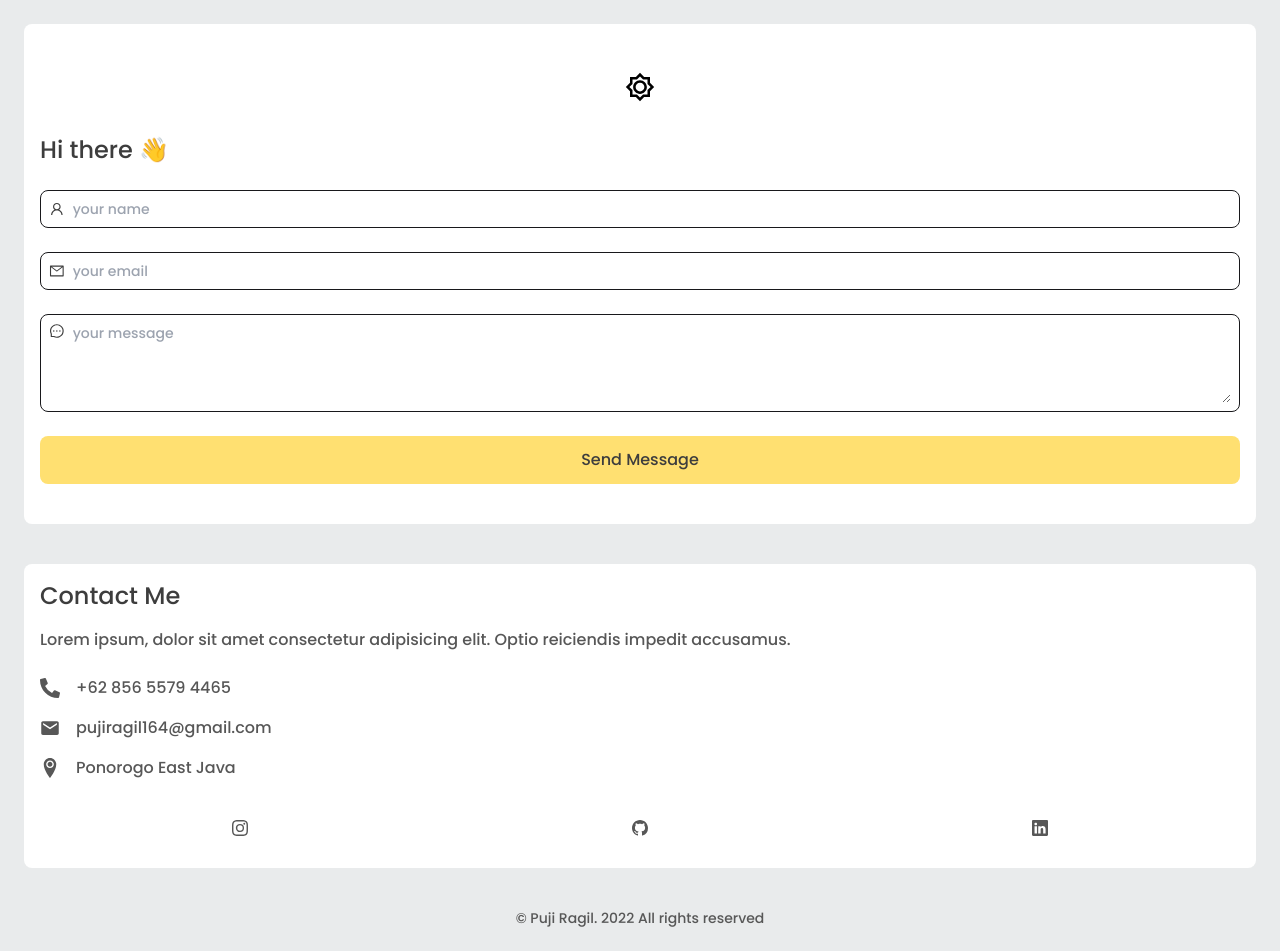
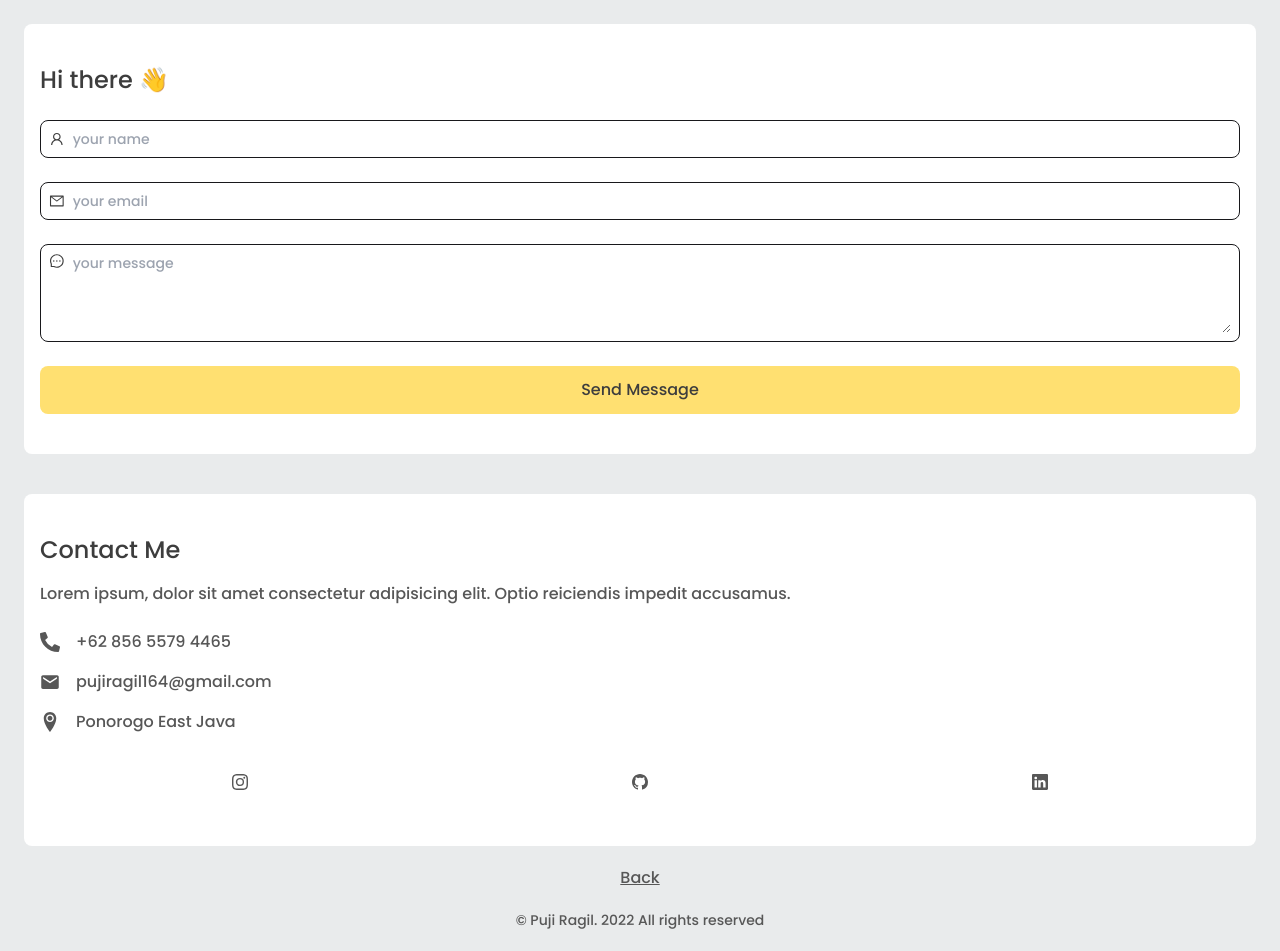
Before and after one commit to pujiragil/Portfolio, a React (Vite) app: page /contact in a window 1280 px wide. Shown: the top 951 px of the page. Built offline with nearby package versions, Linux system fonts and the light colour scheme.

Commit message:
remove button dark theme from contact page

```diff
--- a/src/components/Contact.jsx
+++ b/src/components/Contact.jsx
@@ -1,17 +1,19 @@
 import Form from './contact/form'
+import Footer from './Footer'
+import { Link } from 'react-router-dom'
 import { Contact, Logo, Title } from './contact/information'
-import Footer from './Footer'
 
 const ContactComponent = () => {
   return (
     <div className="bg-light dark:bg-dark">
       <div className="container mx-auto p-6 font-poppins min-h-screen">
         <Form />
-        <div className="flex flex-col bg-white dark:bg-button2 rounded-lg p-4 gap-y-6 mb-10">
+        <div className="flex flex-col bg-white dark:bg-button2 rounded-lg px-4 py-10 gap-y-6 mb-5">
           <Title />
           <Contact />
           <Logo />
         </div>
+        <Link to="/" className="text-center text-subtitle underline mb-5 block">Back</Link>
         <Footer />
       </div>
     </div>
--- a/src/components/contact/form.jsx
+++ b/src/components/contact/form.jsx
@@ -1,28 +1,8 @@
-import { useState, useEffect } from 'react'
 import { AiOutlineMail, AiOutlineUser, AiOutlineMessage } from 'react-icons/ai'
-import { Dark } from '../fragments/dark'
 
 const Form = () => {
-  const [dark, setDark] = useState(false)
-
-  useEffect(() => {
-    const root = document.getElementById("root")
-    if(dark) {
-      root.classList.add("dark")
-    } else {
-      root.classList.remove("dark")
-    }
-  }, [dark])
-
-  const toggle = () => {
-    setDark(!dark)
-  }
-
   return (
     <div className="flex flex-col bg-white dark:bg-button2 rounded-lg p-4 gap-y-6 mb-10 py-10">
-      <div className="flex flex-col justify-center items-center">
-        <Dark dark={dark} toggle={toggle} mb="mb-0"/>
-      </div>
       <h2 className="text-title dark:text-dtitle text-2xl">Hi there 👋</h2>
       <div className="flex dark:text-white border border-zinc-900 dark:border-white gap-x-2 justify-center items-center bg-white dark:bg-transparent rounded-lg p-2">
         <AiOutlineUser className="text-title dark:text-white"/>
```
